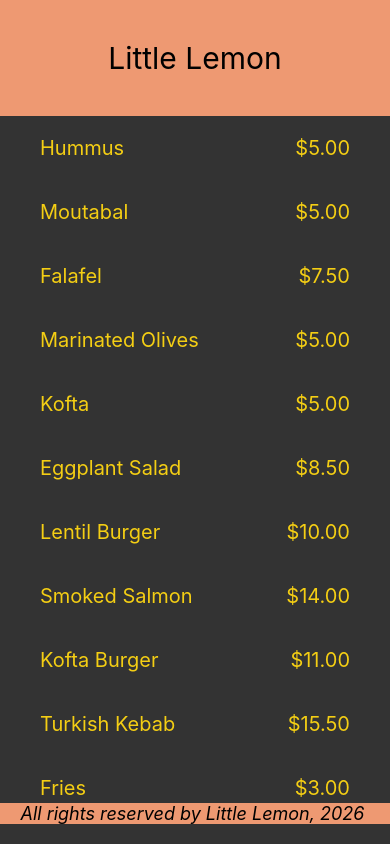
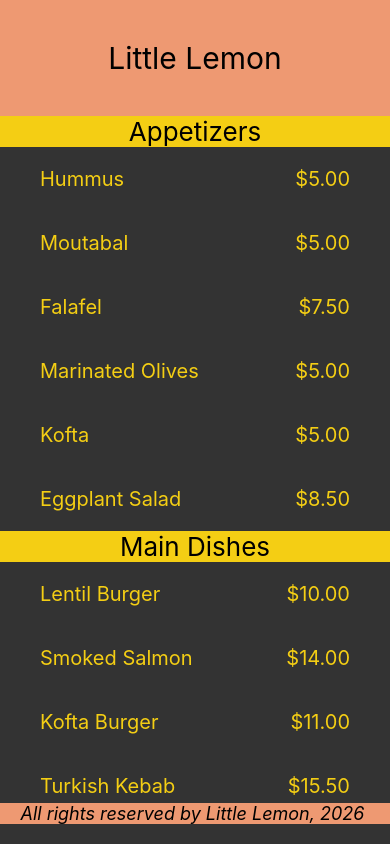
Before and after one commit to danezi/Little-Lemon---First-React-Native-Component, a React Native app in the folder first-rn-component/: screen / in a window 390 px wide. Built offline with nearby package versions, Linux system fonts and the light colour scheme.

Commit message:
feat: Render a large list using SectionList(FlatList wurde übergeschrieben)

```diff
--- a/first-rn-component/components/MenuItems.js
+++ b/first-rn-component/components/MenuItems.js
@@ -1,29 +1,49 @@
 import React from 'react';
 
-import { View, Text, StyleSheet, FlatList } from 'react-native';
+import { View, Text, StyleSheet, SectionList } from 'react-native';
 
 const menuItemsToDisplay = [
-  { name: 'Hummus', price: '$5.00', id: '1A' },
-  { name: 'Moutabal', price: '$5.00', id: '2B' },
-  { name: 'Falafel', price: '$7.50', id: '3C' },
-  { name: 'Marinated Olives', price: '$5.00', id: '4D' },
-  { name: 'Kofta', price: '$5.00', id: '5E' },
-  { name: 'Eggplant Salad', price: '$8.50', id: '6F' },
-  { name: 'Lentil Burger', price: '$10.00', id: '7G' },
-  { name: 'Smoked Salmon', price: '$14.00', id: '8H' },
-  { name: 'Kofta Burger', price: '$11.00', id: '9I' },
-  { name: 'Turkish Kebab', price: '$15.50', id: '10J' },
-  { name: 'Fries', price: '$3.00', id: '11K' },
-  { name: 'Buttered Rice', price: '$3.00', id: '12L' },
-  { name: 'Bread Sticks', price: '$3.00', id: '13M' },
-  { name: 'Pita Pocket', price: '$3.00', id: '14N' },
-  { name: 'Lentil Soup', price: '$3.75', id: '15O' },
-  { name: 'Greek Salad', price: '$6.00', id: '16Q' },
-  { name: 'Rice Pilaf', price: '$4.00', id: '17R' },
-  { name: 'Baklava', price: '$3.00', id: '18S' },
-  { name: 'Tartufo', price: '$3.00', id: '19T' },
-  { name: 'Tiramisu', price: '$5.00', id: '20U' },
-  { name: 'Panna Cotta', price: '$5.00', id: '21V' },
+  {
+    title: 'Appetizers',
+    data: [
+      { name: 'Hummus', price: '$5.00' },
+      { name: 'Moutabal', price: '$5.00' },
+      { name: 'Falafel', price: '$7.50' },
+      { name: 'Marinated Olives', price: '$5.00' },
+      { name: 'Kofta', price: '$5.00' },
+      { name: 'Eggplant Salad', price: '$8.50' },
+    ],
+  },
+  {
+    title: 'Main Dishes',
+    data: [
+      { name: 'Lentil Burger', price: '$10.00' },
+      { name: 'Smoked Salmon', price: '$14.00' },
+      { name: 'Kofta Burger', price: '$11.00' },
+      { name: 'Turkish Kebab', price: '$15.50' },
+    ],
+  },
+  {
+    title: 'Sides',
+    data: [
+      { name: 'Fries', price: '$3.00', id: '11K' },
+      { name: 'Buttered Rice', price: '$3.00' },
+      { name: 'Bread Sticks', price: '$3.00' },
+      { name: 'Pita Pocket', price: '$3.00' },
+      { name: 'Lentil Soup', price: '$3.75' },
+      { name: 'Greek Salad', price: '$6.00' },
+      { name: 'Rice Pilaf', price: '$4.00' },
+    ],
+  },
+  {
+    title: 'Desserts',
+    data: [
+      { name: 'Baklava', price: '$3.00' },
+      { name: 'Tartufo', price: '$3.00' },
+      { name: 'Tiramisu', price: '$5.00' },
+      { name: 'Panna Cotta', price: '$5.00' },
+    ],
+  },
 ];
 
 const Item = ({ name, price }) => (
@@ -36,17 +56,23 @@
 const MenuItems = () => {
   const renderItem = ({ item }) => <Item name={item.name} price={item.price} />;
 
+  const renderSectionHeader = ({ section: { title } }) => (
+    <View style={menuStyles.headerStyle}>
+      <Text style={menuStyles.sectionHeader}>{title}</Text>
+    </View>
+  );
+
   return (
     <View style={menuStyles.container}>
-      <FlatList
-        data={menuItemsToDisplay}
-        keyExtractor={(item) => item.id}
-        renderItem={renderItem}></FlatList>
+      <SectionList
+        sections={menuItemsToDisplay}
+        keyExtractor={(item, index) => item + index}
+        renderItem={renderItem}
+        renderSectionHeader={renderSectionHeader}></SectionList>
     </View>
   );
 };
 
-// Add styles to the component
 const menuStyles = StyleSheet.create({
   container: {
     flex: 1,
@@ -61,6 +87,15 @@
     color: '#F4CE14',
     fontSize: 20,
   },
+  headerStyle: {
+    backgroundColor: '#F4CE14',
+  },
+  sectionHeader: {
+    color: 'black',
+    fontSize: 26,
+    flexWrap: 'wrap',
+    textAlign: 'center',
+  },
 });
 
 export default MenuItems;
```
